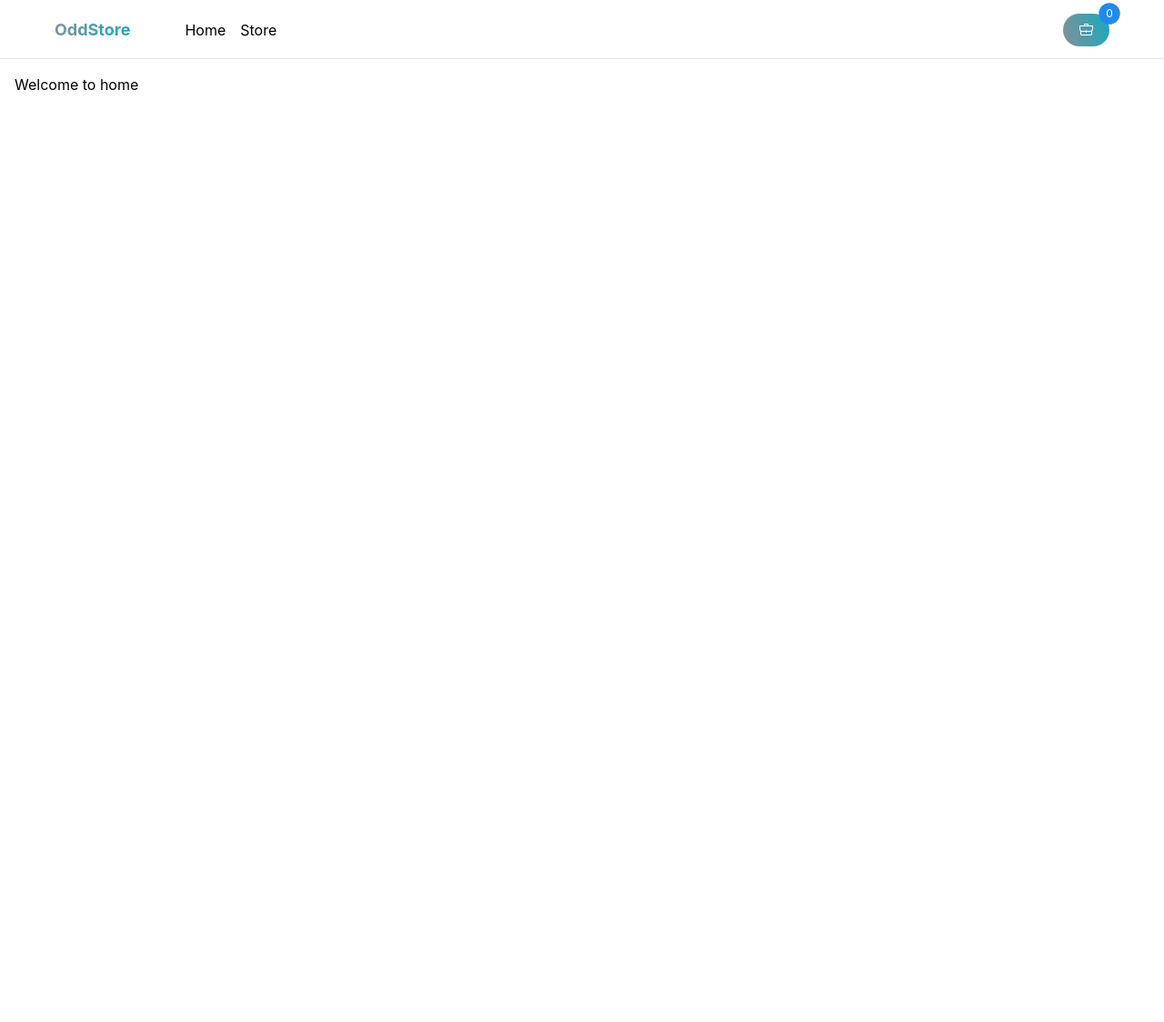
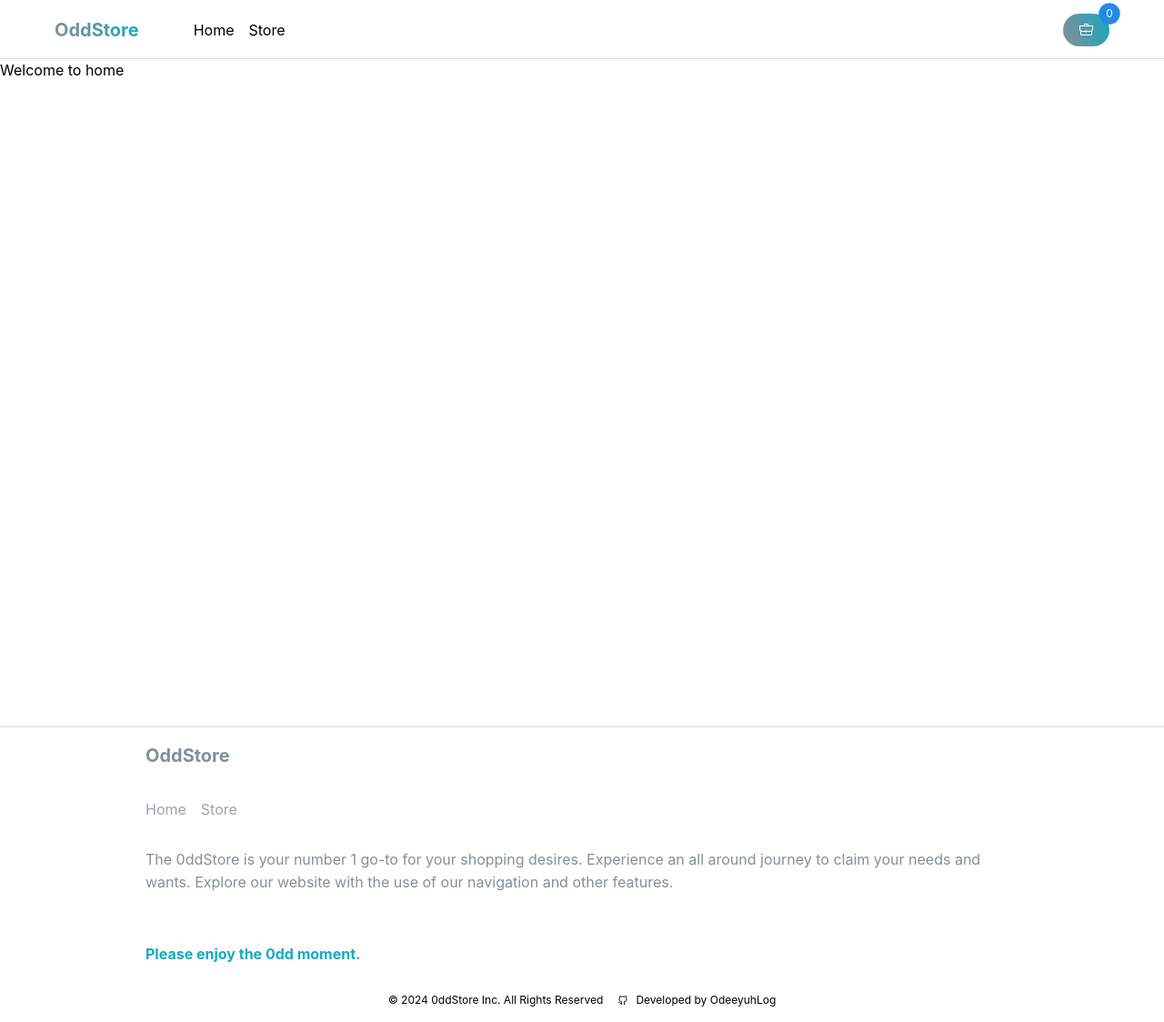
Before and after one commit to OdeeyuhLog/shopping-web-project, a React (Vite) app: page / in a window 1280 px wide. Shown: the whole page at 91% size. Before the commit the page ends 800 px from the top, so only its background shows below. Built offline with nearby package versions, Linux system fonts and the light colour scheme.

Commit message:
Feat: Add footer

```diff
--- /dev/null
+++ b/src/components/Footer.tsx
@@ -0,0 +1,65 @@
+import {
+	Anchor,
+	Button,
+	Container,
+	Group,
+	NavLink,
+	Stack,
+	Text,
+} from "@mantine/core";
+import { IconBrandGithub } from "@tabler/icons-react";
+import { Link } from "@tanstack/react-router";
+
+export const Footer = () => {
+	return (
+		<Container w={"100%"} p={0}>
+			<Stack py={15} gap={30}>
+				<Text
+					size="xl"
+					variant="gradient"
+					gradient={{ from: "gray", to: "cyan", deg: 80 }}
+					fw={"bolder"}
+				>
+					OddStore
+				</Text>
+				<Group>
+					<Link
+						to="/"
+						className="hover:text-cyan-400 duration-200 transition-all text-gray-400"
+					>
+						Home
+					</Link>
+					<Link
+						to="/items"
+						className="hover:text-cyan-400 duration-200 transition-all text-gray-400    "
+					>
+						Store
+					</Link>
+				</Group>
+				<Text c={"gray"}>
+					The 0ddStore is your number 1 go-to for your shopping desires.
+					Experience an all around journey to claim your needs and wants.
+					Explore our website with the use of our navigation and other features.
+					<br />
+					<br />
+				</Text>
+				<Text c={"cyan"} fw={"bolder"}>
+					Please enjoy the 0dd moment.
+				</Text>
+				<Container>
+					<Group>
+						<Text size="xs">© 2024 0ddStore Inc. All Rights Reserved</Text>
+						<Group>
+							<Anchor c={"black"} href="https://github.com/OdeeyuhLog">
+								<Text className="flex gap-2 items-center" size="xs">
+									<IconBrandGithub size={12} />
+									<p>Developed by OdeeyuhLog</p>
+								</Text>
+							</Anchor>
+						</Group>
+					</Group>
+				</Container>
+			</Stack>
+		</Container>
+	);
+};
--- a/src/routes/__root.tsx
+++ b/src/routes/__root.tsx
@@ -1,10 +1,18 @@
-import { AppShell, Button, Group, Indicator, Text, Title } from "@mantine/core";
+import {
+	AppShell,
+	Button,
+	Container,
+	Group,
+	Indicator,
+	Text,
+} from "@mantine/core";
 import { BackpackIcon } from "@radix-ui/react-icons";
 import { createRootRoute, Link, Outlet } from "@tanstack/react-router";
 import { useCartStore } from "../stores/cartStore";
 import { useDisclosure } from "@mantine/hooks";
 import { ShoppingCart } from "../components/ShoppingCart";
 import { Toaster } from "sonner";
+import { Footer } from "../components/Footer";
 
 export const Route = createRootRoute({
 	component: RootComponent,
@@ -14,15 +22,32 @@ function RootComponent() {
 	const itemsInCart = useCartStore((state) => state.items);
 	const [opened, { open, close }] = useDisclosure(false);
 	return (
-		<AppShell header={{ height: 65 }} padding="md">
+		<AppShell header={{ height: 65 }}>
 			<AppShell.Header px={60} py={15} withBorder>
 				<Group justify="space-between" align="center">
 					<Group>
 						<Group gap={60}>
-							<Text size="lg" variant="gradient" gradient={{from: 'gray', to: 'cyan', deg: 80}} fw={"bolder"}>OddStore</Text>
+							<Text
+								size="xl"
+								variant="gradient"
+								gradient={{ from: "gray", to: "cyan", deg: 80 }}
+								fw={"bolder"}
+							>
+								OddStore
+							</Text>
 							<Group>
-								<Link to="/" className="hover:text-cyan-400 duration-200 transition-all">Home</Link>
-								<Link to="/items" className="hover:text-cyan-400 duration-200 transition-all">Store</Link>
+								<Link
+									to="/"
+									className="hover:text-cyan-400 duration-200 transition-all"
+								>
+									Home
+								</Link>
+								<Link
+									to="/items"
+									className="hover:text-cyan-400 duration-200 transition-all"
+								>
+									Store
+								</Link>
 							</Group>
 						</Group>
 					</Group>
@@ -46,10 +71,11 @@ function RootComponent() {
 				</Group>
 			</AppShell.Header>
 
-			<AppShell.Main>
+			<AppShell.Main className="overflow-hidden border-b-2">
 				<Outlet />
 			</AppShell.Main>
-			<Toaster richColors/>
+			<Toaster richColors />
+			<Footer />
 		</AppShell>
 	);
 }
--- a/src/routes/items/index.tsx
+++ b/src/routes/items/index.tsx
@@ -1,8 +1,16 @@
 import { createFileRoute } from "@tanstack/react-router";
 import { getStoreItems } from "../../api/storeItems";
 import { StoreItemsList } from "../../components/StoreItemsList";
+import { fetchCategories } from "../../api/categories";
 
 export const Route = createFileRoute("/items/")({
 	component: () => <StoreItemsList />,
-	loader: async () => await getStoreItems(20),
+	loader: async ({ context }) => {
+		const [items, categories] = await Promise.all([
+			getStoreItems(30),
+			fetchCategories(),
+		]);
+
+		return { items, categories };
+	},
 });
```
